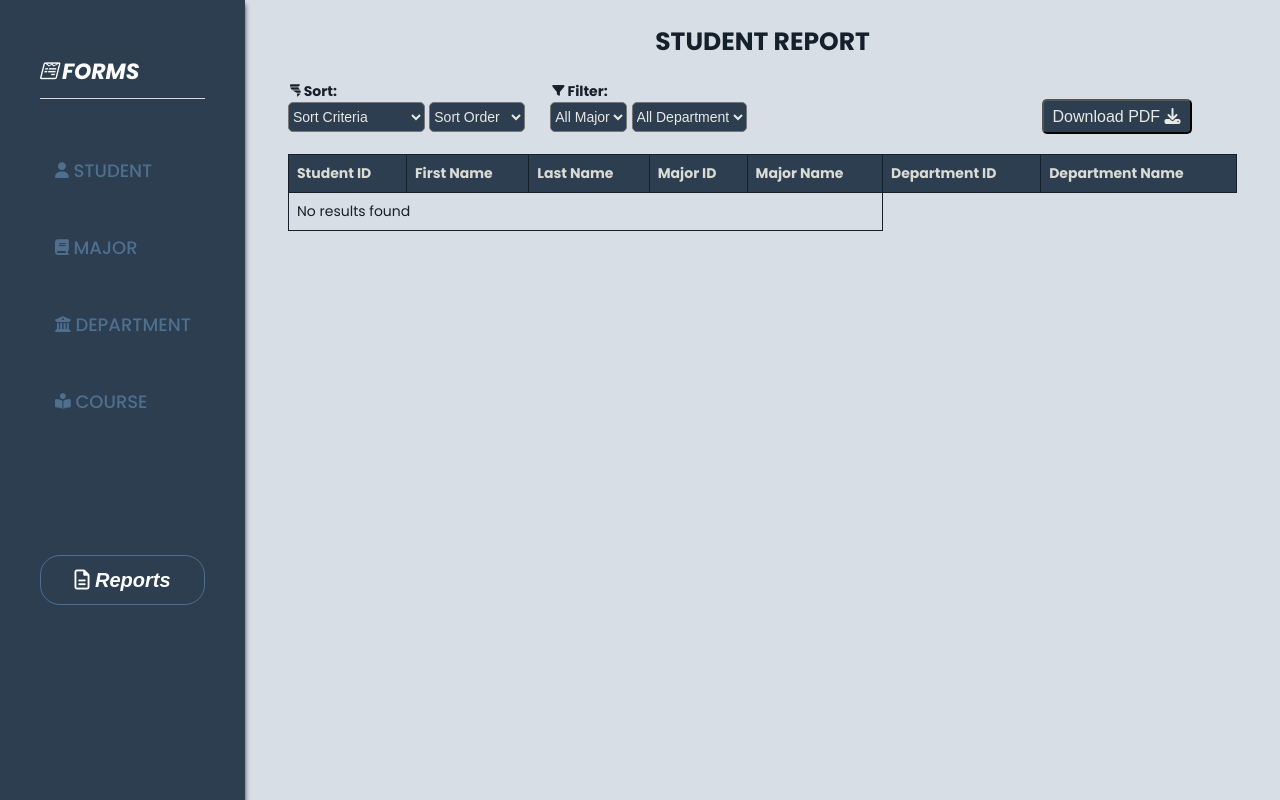
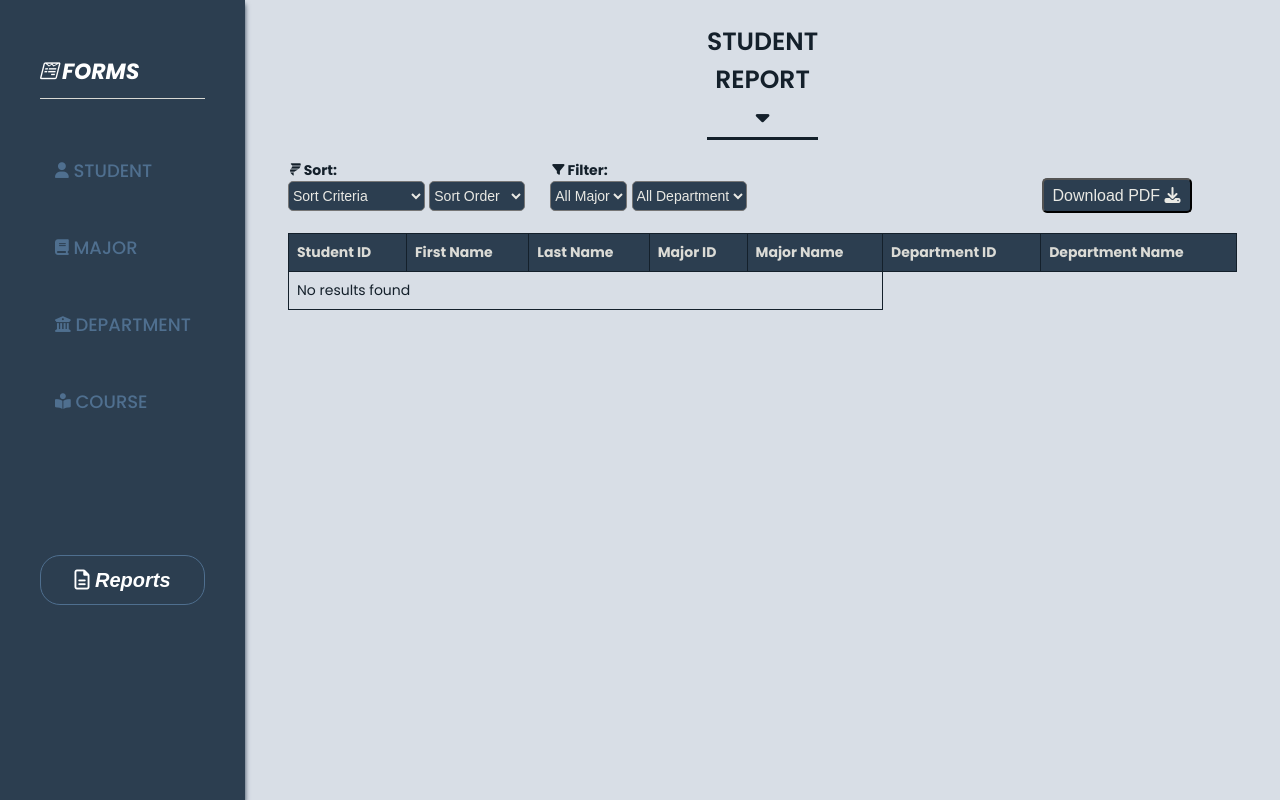
Before and after one commit to erckafrmns/CSE4_Database, a PHP site: page /reports.php in a window 1280 px wide. Run offline with PHP 8.4, Linux system fonts and the light colour scheme; data that the repository does not hold is empty; some libraries are stand-ins or nearby versions.

Commit message:
Dropdown Menu on Report

```diff
--- a/css/style.css
+++ b/css/style.css
@@ -369,3 +369,59 @@ input::-webkit-input-placeholder{
     background-color: #2C3E50;
     color: #dbdbd6;
 }
+
+ul {
+    list-style-type: none;
+    padding: 0;
+    margin: 0;
+    display: flex;
+    flex-direction: column;
+    align-items: center;
+}
+
+#reportHead {
+    width: auto;
+    font-size: 25px;
+    font-weight: 600;
+    text-transform: uppercase;
+    margin: 15px 480px 0 480px;
+    cursor: pointer;
+    border-bottom: 3px solid #14202B;
+}
+
+.dropdown{
+    margin-top: 56px;
+    display: none;
+    position: absolute;
+    z-index: 999;
+    background-color: #2C3E50;
+    border-radius: 5px 5px 15px 15px;
+    width: 230px;
+    border: 2px solid #dbdbd6;
+}
+
+.dropdown li {
+    padding: 5px 0 5px 0;
+    cursor: pointer;
+    height: auto;
+    width: 230px;
+}
+
+.dropdown li a {
+    text-decoration: none;
+    font-size: 20px;
+    color: #dbdbd6;
+    font-weight: 500;
+}
+
+.dropdown li:hover{
+    background-color: #99a6b6;
+    border-radius: 15px 15px 15px 15px;
+}
+
+.dropdown li a:hover{
+    color: #14202B;
+}
+ul li:hover {
+    color: #34485c;
+}
--- a/index.php
+++ b/index.php
@@ -61,7 +61,7 @@ while ($row = mysqli_fetch_assoc($majorResult)) {
     <meta charset="UTF-8">
     <meta name="viewport" content="width=device-width, initial-scale=1.0">
     <title>Student Form</title>
-    <link rel="stylesheet" href="css/student.css">
+    <link rel="stylesheet" href="css/index.css">
     <script src="https://kit.fontawesome.com/b6ecc94894.js" crossorigin="anonymous"></script>
 </head>
 <body>
--- a/reports.php
+++ b/reports.php
@@ -101,11 +101,18 @@ if (isset($_GET['ajax']) && $_GET['ajax'] == 1) {
 
     <div class="wrapper">
         <div class="report-header">
-            <h1>Student Report</h1>
+            <ul>
+                <li id="reportHead">Student Report     <i class="fa-solid fa-caret-down fa-sm"></i></li>
+                <ul class="dropdown">
+                    <li><a href="">Major Report</a></li>
+                    <li><a href="">Department Report</a></li>
+                    <li><a href="">Course Report</a></li>
+                </ul>
+            </ul>
         </div>
         <div class="report-select">
             <div class="sort">
-                <h5><i class="fa-solid fa-tornado fa-sm"></i>     Sort:</h5>
+                <h5><i class="fa-solid fa-tornado fa-flip-horizontal fa-sm"></i>     Sort:</h5>
                 <div class="select-container">
                     <select name="sort_criteria" id="sort_criteria">
                         <option value="">Sort Criteria</option>
@@ -189,5 +196,15 @@ if (isset($_GET['ajax']) && $_GET['ajax'] == 1) {
             fetchFilteredData();
         });
     </script>
+    <script>
+        document.getElementById('reportHead').addEventListener('click', function() {
+            var dropdown = document.querySelector('ul .dropdown');
+            if (dropdown.style.display === 'none' || dropdown.style.display === '') {
+                dropdown.style.display = 'block';
+            } else {
+                dropdown.style.display = 'none';
+            }
+        });
+    </script>
 </body>
 </html>
```
Also changed, not shown: css/index.css (renamed from css/student.css).
